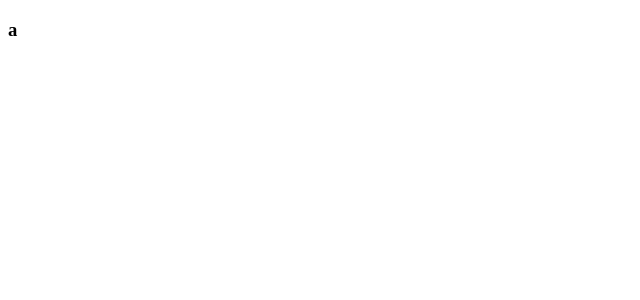
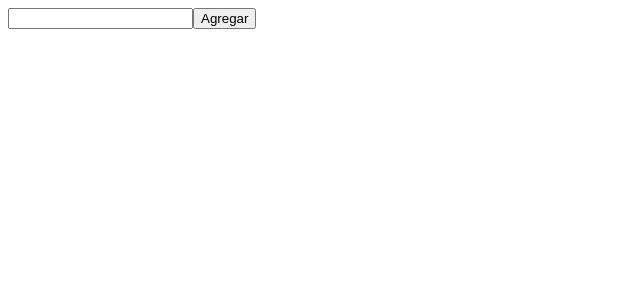
Before and after one commit to Mariacecilia1999/app, a React (Vite) app in the folder app/: page / in a window 1280 px wide. Shown: the top 300 px of the page, without its empty margins (0-640 px from the left). Built offline with nearby package versions, Linux system fonts and the light colour scheme.

Commit message:
Adding input and button to add task (Not working)

```diff
--- a/app/src/App.jsx
+++ b/app/src/App.jsx
@@ -1,7 +1,9 @@
+import Data from "./assets/components/Data"
+
 const App = () =>{
   return <>
-          <h3>a</h3>
-        </>
+  <Data/>
+  </>
 }
 
 export default App
--- a/app/src/assets/components/AddTask.jsx
+++ b/app/src/assets/components/AddTask.jsx
@@ -0,0 +1,10 @@
+const AddTask = () =>{
+   return(
+      <>
+         <input type="text" />
+         <button>Agregar</button>
+      </>
+   )
+}
+
+export default AddTask
--- a/app/src/assets/components/Data.jsx
+++ b/app/src/assets/components/Data.jsx
@@ -0,0 +1,9 @@
+import AddTask from "./AddTask"
+
+const Data = () =>{
+   return <>
+            <AddTask/>
+         </>
+}
+
+export default Data
```
